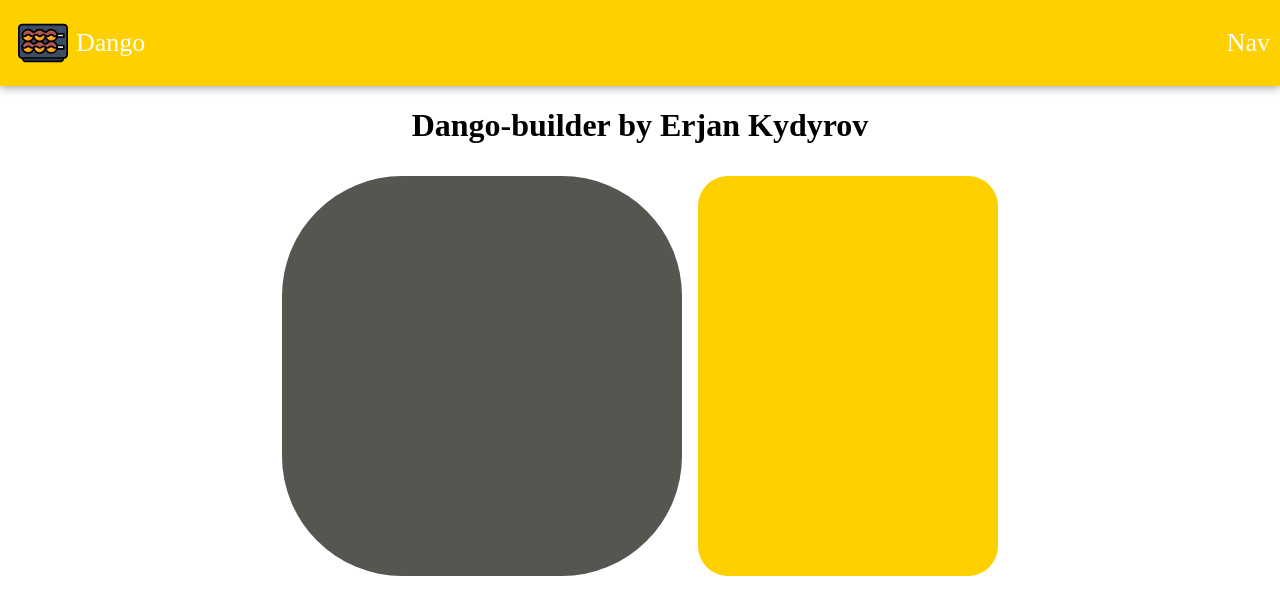
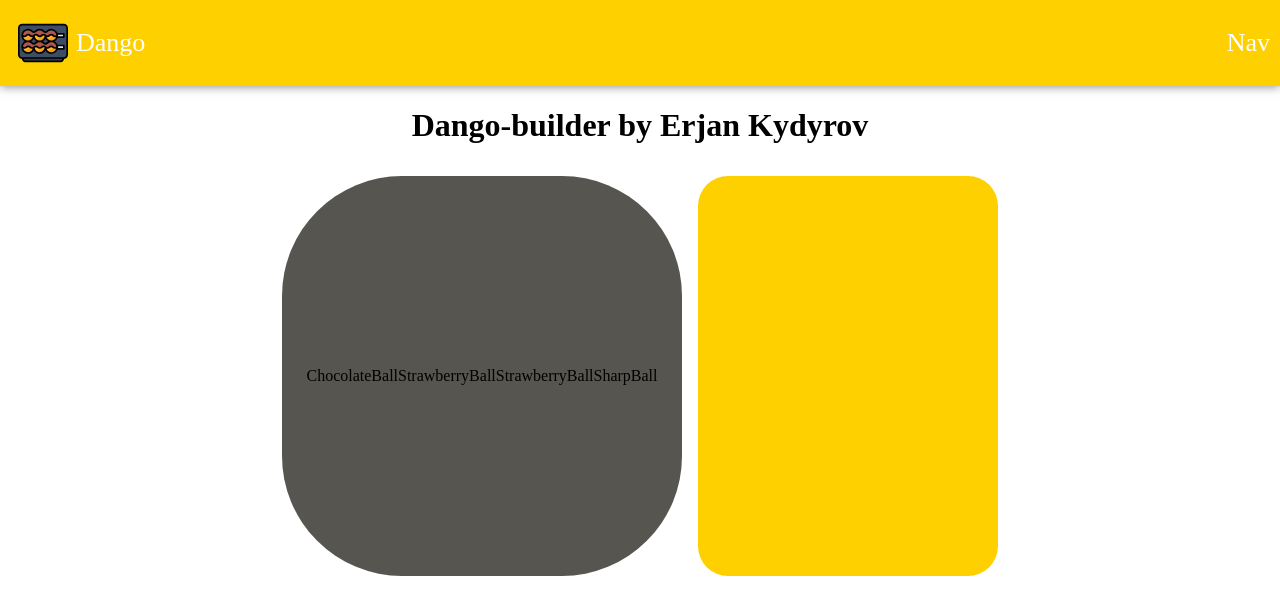
Before and after one commit to Erjankydyrov/builder, a React (Create React App) app: page / in a window 1280 px wide. Shown: the top 614 px of the page. Built offline with nearby package versions, Linux system fonts and the light colour scheme; a web font is replaced by a local one.

Commit message:
added dop functions

```diff
--- a/src/components/DangoBuilder/DangoBuilder.js
+++ b/src/components/DangoBuilder/DangoBuilder.js
@@ -3,9 +3,14 @@ import DangoControls from "./DangoControls/DangoControls";
 import DangoPreview from "./DangoPreview/DangoPreview";
 
 const DangoBuilder = () => {
+    const ingredients = {
+        ChocolateBall: 1,
+        StrawberryBall: 2,
+        SharpBall: 1,
+    };
     return (
         <div className = {classes.DangoBuilder}>
-            <DangoPreview />
+            <DangoPreview ingredients = {ingredients}/>
             <DangoControls />
         </div>
     );
--- a/src/components/DangoBuilder/DangoPreview/DangoPreview.js
+++ b/src/components/DangoBuilder/DangoPreview/DangoPreview.js
@@ -1,8 +1,18 @@
+import DangoIngredient from "../DangoIngredient/DangoIngredient";
 import classes from "./DangoPreview.module.css";
 
-const DangoPreview = () => {
+const DangoPreview = ({ ingredients }) => {
+    const result =[];
+
+    for (const ingredient in ingredients) {
+        for (let i = 0; i < ingredients[ingredient]; i++) {
+            result.push(<DangoIngredient type = {ingredient} />)
+        }
+    }
     return (
-        <div className = {classes.DangoPreview}></div>
+        <div className = {classes.DangoPreview}>
+            {result}
+        </div>
     );
 }
 
```
